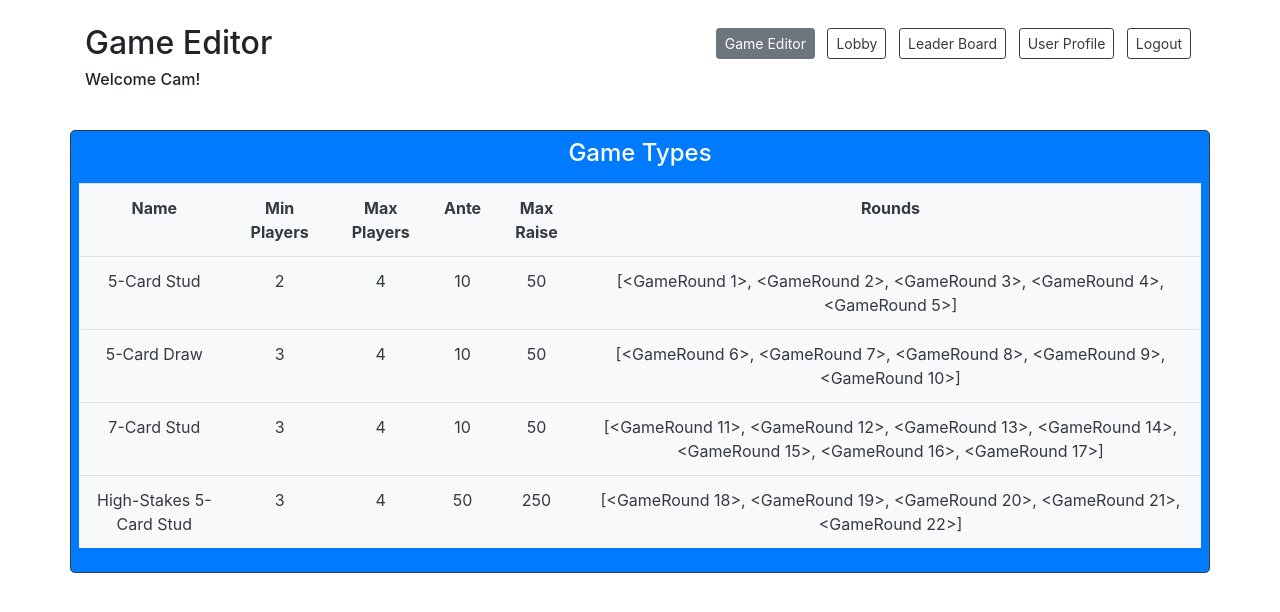
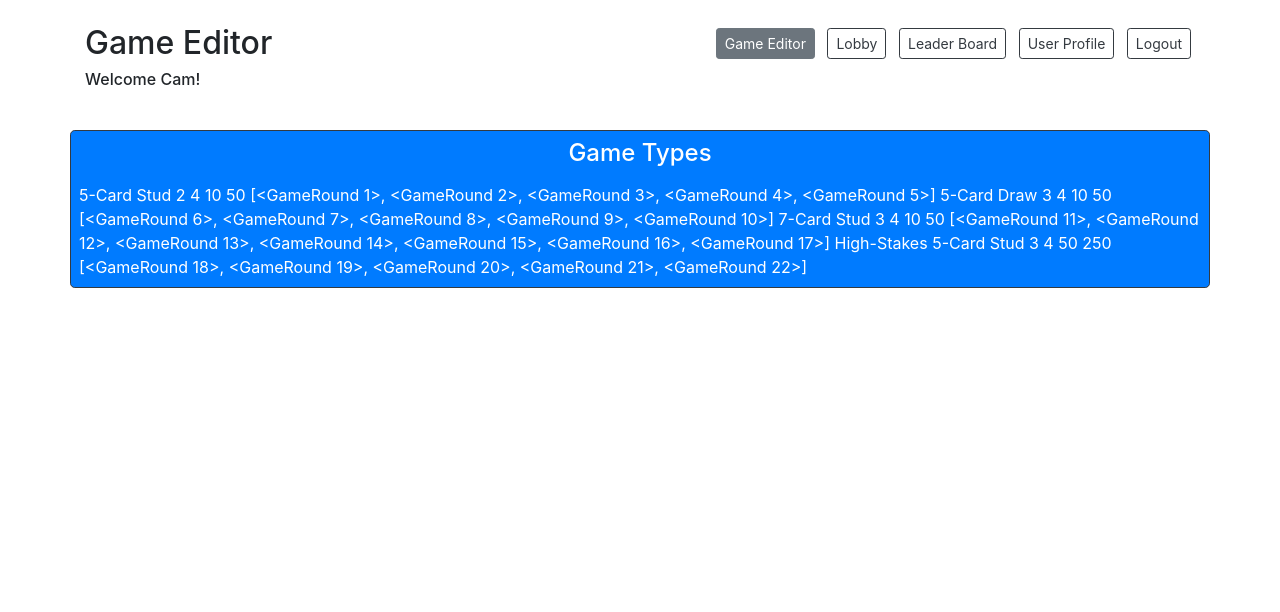
Before and after one commit to mannyinwang/project-card-room2, a Flask app: template templates/game-editor.html in a window 1280 px wide. Shown: the top 612 px of the page. Run offline with Flask 2, Linux system fonts and the light colour scheme; the template is opened without the code that fills it: values that come from a table or form of the project are taken from there, others are empty; data comes from the database, SQL or seed files in the repository; both versions use the stored data as it was after the commit; some libraries are stand-ins or nearby versions.

Commit message:
working on game-editor

```diff
--- a/templates/game-editor.html
+++ b/templates/game-editor.html
@@ -38,22 +38,8 @@
             <div class="col-12 bg-primary text-white border border-dark rounded-lg p-2 mx-0">
                 <h4 class="pb-2 text-center">Game Types</h4>
                 {% if game_types %}
-                    <table class="bg-light table table-fixed text-dark text-center table-hover">
-                        <tr scope="row">
-                            <th>Name</th>
-                            <th>Min Players</th>
-                            <th>Max Players</th>
-                            <th>Ante</th>
-                            <th>Max Raise</th>
-                            <!-- <th>Time_limit</th> -->
-                            <th>Rounds</th>
-                            {% if user.user_name == "admin" %}
-                            <th>Actions</th>
-                            {% endif %}
-                        </tr>
                     {% for game_type in game_types %}
-                        <tr scope="row">
-                            <td>{{game_type.game_name}}</td>
+                        {{game_type.game_name}}
                             <td>{{game_type.min_players}}</td>
                             <td>{{game_type.max_players}}</td>
                             <td>{{game_type.ante}}</td>
```
Also changed, not shown: card-room2.db.
